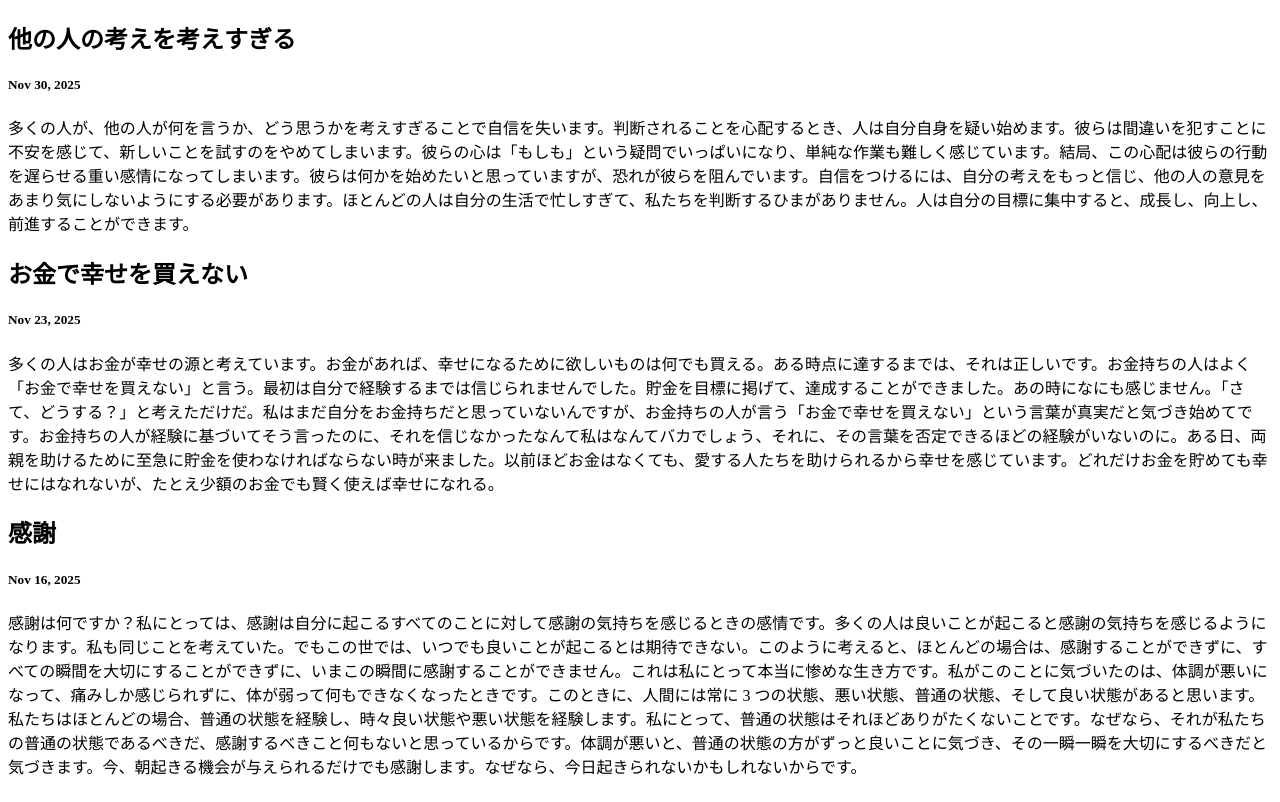
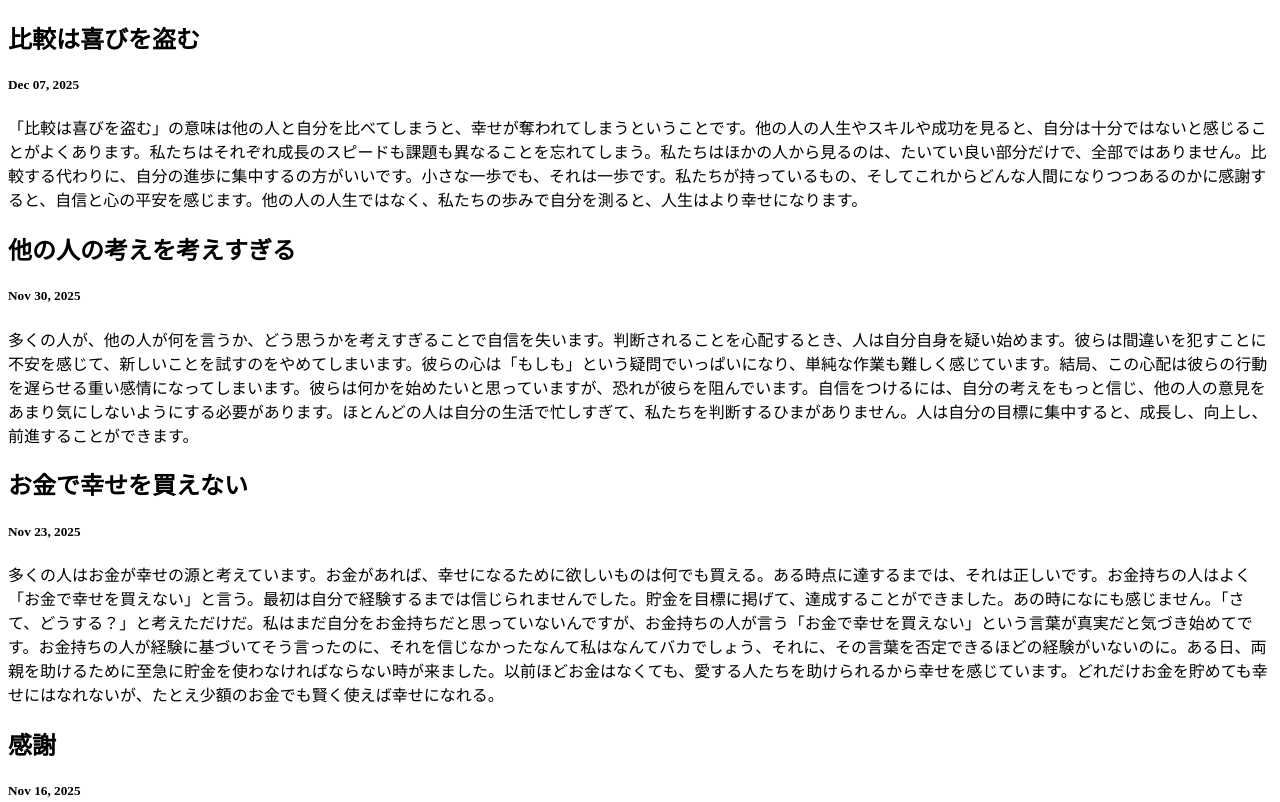
Before and after one commit to lutzid/blog, a plain HTML site: page index.html in a window 1280 px wide. Shown: the top 802 px of the page. Drawn offline with Linux system fonts and the light colour scheme.

Commit message:
add post 比較は喜びを盗む

```diff
--- a/index.html
+++ b/index.html
@@ -5,6 +5,11 @@
     <title>Blog</title>
 </head>
 <body>
+    <div>
+      <h2>比較は喜びを盗む</h2>
+      <h5>Dec 07, 2025</h5>
+      <p>「比較は喜びを盗む」の意味は他の人と自分を比べてしまうと、幸せが奪われてしまうということです。他の人の人生やスキルや成功を見ると、自分は十分ではないと感じることがよくあります。私たちはそれぞれ成長のスピードも課題も異なることを忘れてしまう。私たちはほかの人から見るのは、たいてい良い部分だけで、全部ではありません。比較する代わりに、自分の進歩に集中するの方がいいです。小さな一歩でも、それは一歩です。私たちが持っているもの、そしてこれからどんな人間になりつつあるのかに感謝すると、自信と心の平安を感じます。他の人の人生ではなく、私たちの歩みで自分を測ると、人生はより幸せになります。</p>
+    </div>
     <div>
       <h2>他の人の考えを考えすぎる</h2>
       <h5>Nov 30, 2025</h5>
```
